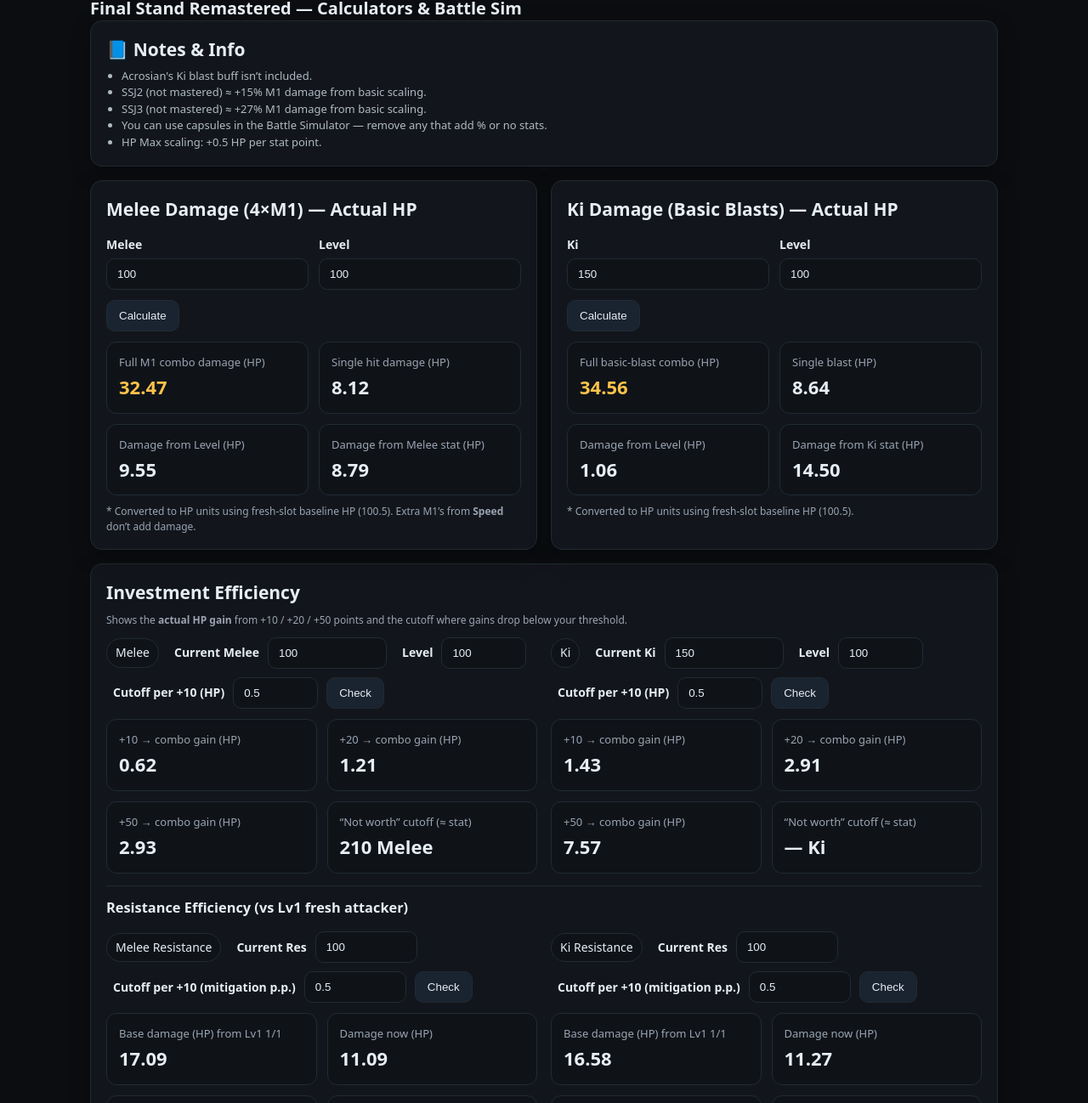
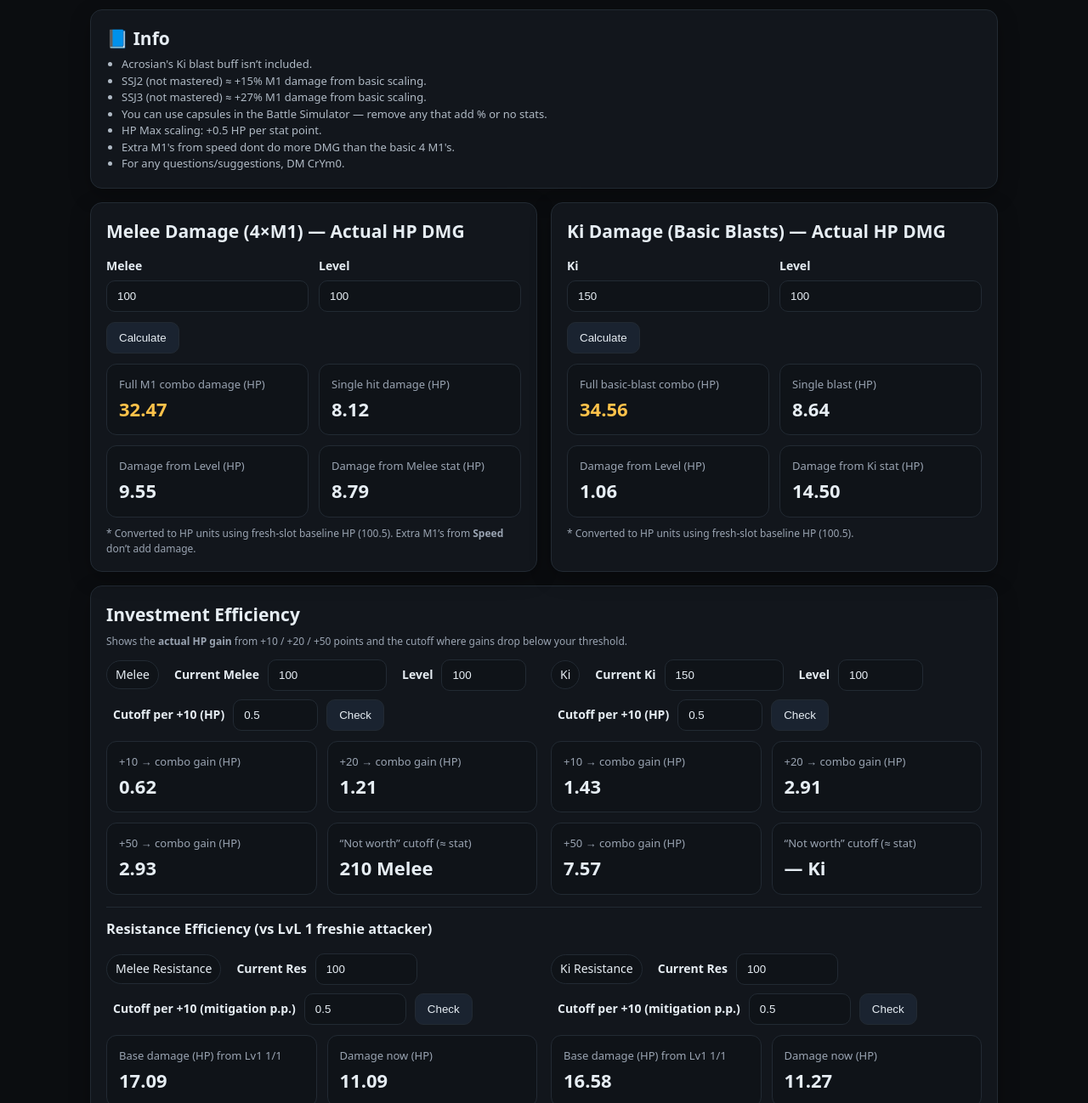
Before and after one commit to CrYm1/FinalStandRemasteredCalculator, a plain HTML site: page index.html in a window 1280 px wide. Shown: the part 68-1366 px from the top of the page at 85% size. Drawn offline with Linux system fonts and the light colour scheme.

Commit message:
Update index.html

```diff
--- a/index.html
+++ b/index.html
@@ -39,19 +39,21 @@
 </head>
 <body>
   <div class="wrap">
-    <>
+    <header>
       <svg width="26" height="26" viewBox="0 0 24 24" fill="none"><path d="M4 17h8M4 13h12M4 9h16" stroke="#ffc24a" stroke-width="2" stroke-linecap="round"/></svg>
       <h1>Final Stand Remastered — Calculators & Battle Sim</h1>
     </header>
 <!-- SIDE INFO (edit freely any time) -->
 <div class="card" id="side-info">
-  <h2 style="margin-bottom:6px;">📘 Notes & Info</h2>
+  <h2 style="margin-bottom:6px;">📘 Info</h2>
   <ul id="info-list" style="margin:0; padding-left:18px; color:#b0bac5; font-size:13px; line-height:1.5;">
     <li>Acrosian's Ki blast buff isn’t included.</li>
     <li>SSJ2 (not mastered) ≈ +15% M1 damage from basic scaling.</li>
     <li>SSJ3 (not mastered) ≈ +27% M1 damage from basic scaling.</li>
     <li>You can use capsules in the Battle Simulator — remove any that add % or no stats.</li>
     <li>HP Max scaling: +0.5 HP per stat point.</li>
+    <li>Extra M1's from speed dont do more DMG than the basic 4 M1's.</li>
+    <li>For any questions/suggestions, DM CrYm0.</li>
   </ul>
 </div>
 
@@ -59,7 +61,7 @@
     <div class="two-col">
       <!-- MELEE -->
       <div class="card">
-        <h2>Melee Damage (4×M1) — Actual HP</h2>
+        <h2>Melee Damage (4×M1) — Actual HP DMG</h2>
         <div class="grid">
           <div class="col-6">
             <label>Melee</label>
@@ -82,7 +84,7 @@
 
       <!-- KI -->
       <div class="card">
-        <h2>Ki Damage (Basic Blasts) — Actual HP</h2>
+        <h2>Ki Damage (Basic Blasts) — Actual HP DMG</h2>
         <div class="grid">
           <div class="col-6">
             <label>Ki</label>
@@ -155,7 +157,7 @@
 
       <!-- Resistance Efficiency (attacker fixed = Lv1 freshie 1/1) -->
       <div>
-        <h3 style="margin:4px 0 8px">Resistance Efficiency (vs Lv1 fresh attacker)</h3>
+        <h3 style="margin:4px 0 8px">Resistance Efficiency (vs LvL 1 freshie attacker)</h3>
         <div class="two-col">
           <div>
             <div class="row" style="margin-top:8px">
@@ -257,7 +259,7 @@
         </div>
       </div>
 
-      <div class="sidenote">* Max HP = 100 + 0.5×HealthMax. Resistances use tested curves; level difference factor is omitted as its effect was negligible.</div>
+      <div class="sidenote">* Max HP = 100 + 0.5×HealthMax. Resistances use tested curves;</div>
     </div>
 
     <div class="muted" style="margin-top:12px">No tracking. All math runs locally in your browser.</div>
```
